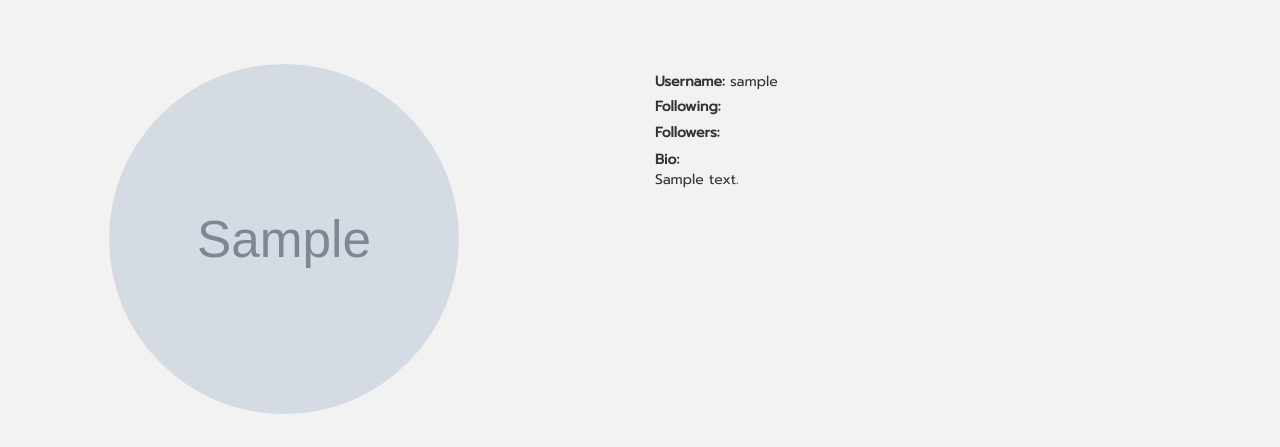
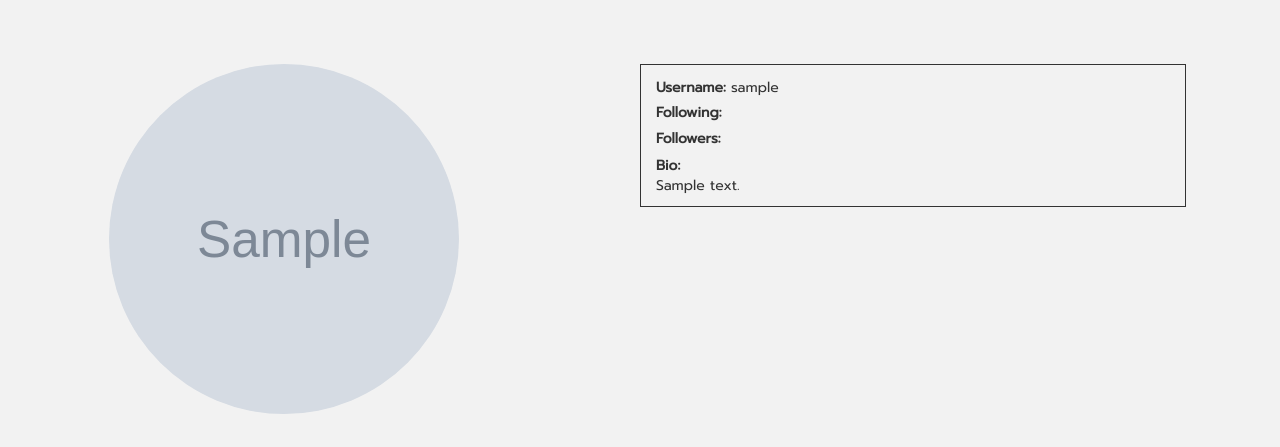
Before and after one commit to alexogola/instagram, a Django app: page /user/1 in a window 1280 px wide. Shown: the part 70-517 px from the top of the page. Run offline with Django 3.2, Linux system fonts and the light colour scheme; a user stored in the database is signed in; tables that the repository leaves empty hold one stand-in row (values such as "Sample post"); grey boxes marked "Sample" are stand-in pictures; some libraries are stand-ins or nearby versions.

Commit message:
add border in bio section

```diff
--- a/clone/templates/insta-pop/single.html
+++ b/clone/templates/insta-pop/single.html
@@ -7,7 +7,7 @@
     <div class="col-xs-10 col-sm-10 col-md-5 col-lg-5 col-xl-5">
         <img src="{{user.profile_photo.url}}" class="img-responsive img-rounded" style="height:350px; width:350px; border-radius: 50%;">
     </div>
-    <div class="col-xs-10 col-sm-10 col-md-5 col-lg-5 col-xl-5">
+    <div class="col-xs-10 col-sm-10 col-md-5 col-lg-5 col-xl-5" style="border: solid; border-width: 1px; padding-top: 5px;">
         <h5><span style="font-weight:bolder;">Username: </span>{{user.username}}</h5>
         <h5><span style="font-weight:bolder;">Following: </span></h5>
         <h5><span style="font-weight:bolder;">Followers: </span></h5>
```
